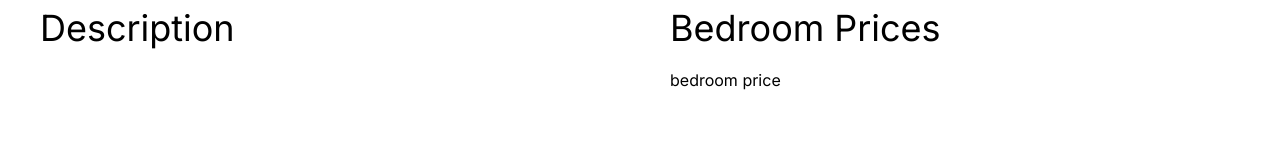
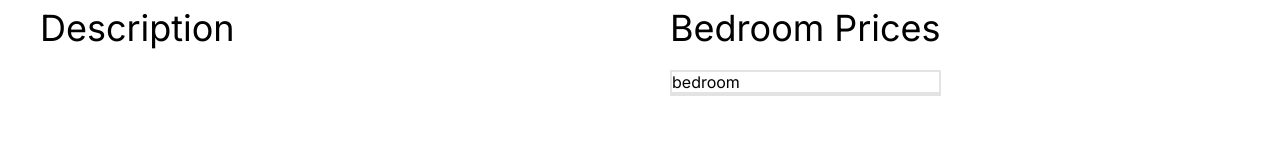
Before and after one commit to Meatbal21/UniLife, a React (Vite) app: page /propertydetails/1 in a window 1280 px wide. Shown: the part 550-710 px from the top of the page. Built offline with nearby package versions, Linux system fonts and the light colour scheme; no server answers.

Commit message:
try to put function in bedroom table prices

```diff
--- a/src/Pages/PropertyDetail/PropertyDetail.css
+++ b/src/Pages/PropertyDetail/PropertyDetail.css
@@ -147,6 +147,10 @@
     line-height: 2rem;
 }
 
+.bedroom, .bedroom p{
+    border: solid 1px var(--lightGrey);
+}
+
 .description-bedroom{
     padding-left: 30px;
     display: flex;
--- a/src/Pages/PropertyDetail/PropertyDetail.jsx
+++ b/src/Pages/PropertyDetail/PropertyDetail.jsx
@@ -37,7 +37,7 @@ function PropertyDetail({baseUrl}) {
             })
             .catch(err=>console.log(err))
 
-        },[]
+        },[propertyId]
     )
 
   return (
@@ -100,20 +100,47 @@ function PropertyDetail({baseUrl}) {
             <div className='description-bedroom'>
                 <h3>Bedroom Prices</h3>
                 <div className='bedroom'>
-                <p>bedroom price  </p>
+
+                    <p>bedroom</p>
+                    {Property?.bedroom_count > 0?(
+                        <> <p>{Property?.bedroom_prices?.bedroom_one}</p>
+                        <p>{Property?.bedroom_prices?.bedroom_two}</p>
+                        <p>{Property?.bedroom_prices?.bedroom_three}</p>
+                        <p>{Property?.bedroom_prices?.bedroom_four}</p>
+                        <p>{Property?.bedroom_prices?.bedroom_five}</p>
+                        <p>{Property?.bedroom_prices?.bedroom_six}</p>
+                        <p>{Property?.bedroom_prices?.bedroom_seven}</p>
+                        <p>{Property?.bedroom_prices?.bedroom_eight}</p>
+                        <p>{Property?.bedroom_prices?.bedroom_nine}</p>
+                        <p>{Property?.bedroom_prices?.bedroom_ten}</p></>)
+
+                        :
+                        (<p></p>)
+                    }
+
+
+
+
                 </div>
 
             </div>
         </div>
         <div className='feature-container'>
         <h4>Key Features</h4>
+        {Property?.key_features?.length > 0?
+
+        (
+
         <ul>
         <li><MdOutlineCheck />  {Property?.key_features?.[0]}</li>
         <li><MdOutlineCheck />  {Property?.key_features?.[1]}</li>
         <li><MdOutlineCheck />  {Property?.key_features?.[2]}</li>
         <li><MdOutlineCheck />  {Property?.key_features?.[3]}</li>
         <li><MdOutlineCheck />  {Property?.key_features?.[4]}</li>
-        </ul>
+        </ul>)
+        :
+        (<p>  </p>)
+        }
         </div>
     </div>
   )
```
